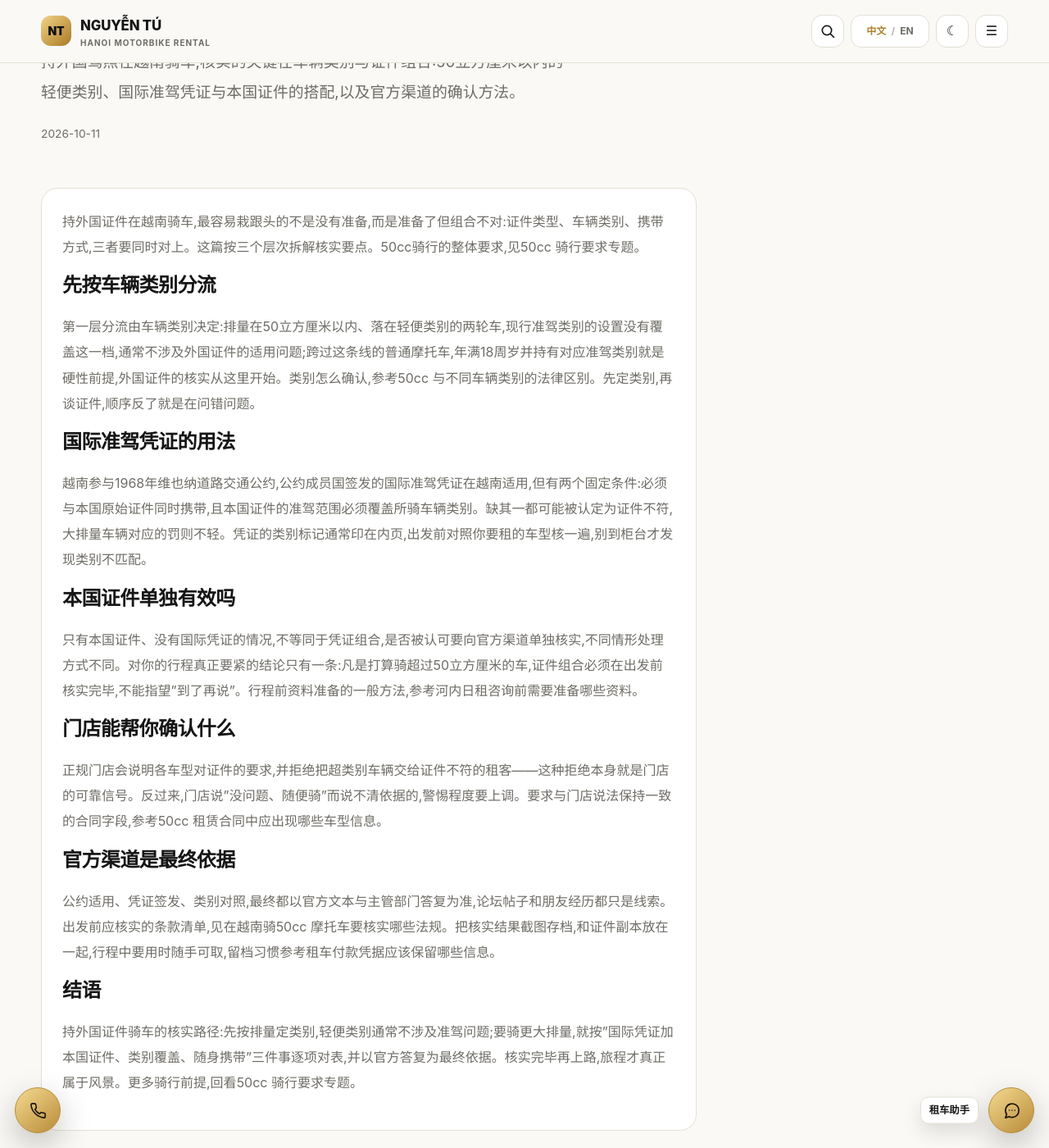
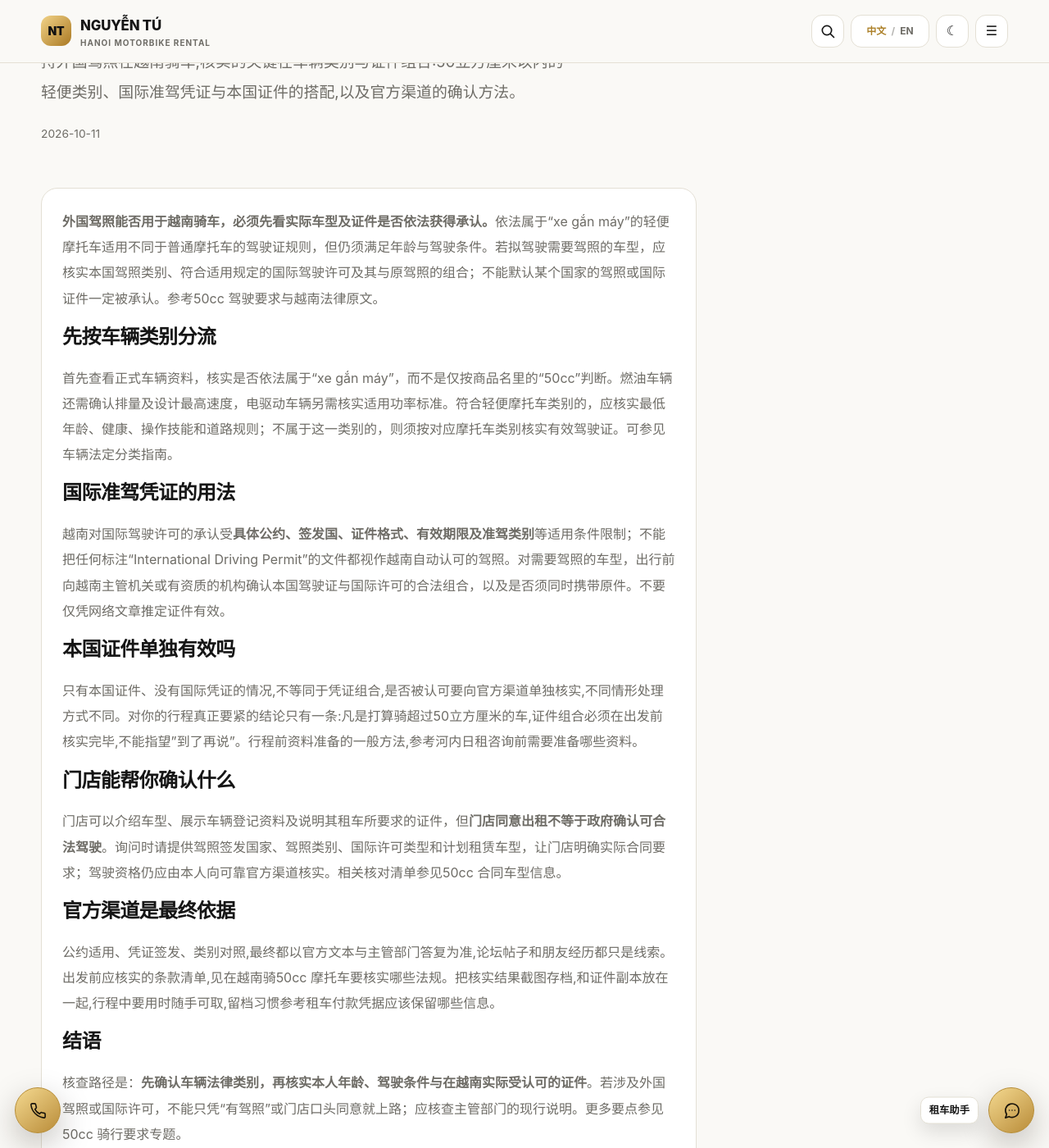
Before and after one commit to thuexemayhanoi/china, a Jekyll site: the page built from _posts/2026-10-11-hanoi-fifty-rules-08.md, in a window 1280 px wide and 1400 px high, scrolled down 221 px. Shown: the whole window at 82% size. Built offline with Jekyll 4.4.1, drawn with Linux system fonts in a browser that asks for light colours.

Commit message:
seo(china): correct CN-0133 foreign licence/IDP claims and clarify official verification

```diff
--- a/_posts/2026-10-11-hanoi-fifty-rules-08.md
+++ b/_posts/2026-10-11-hanoi-fifty-rules-08.md
@@ -13,15 +13,15 @@ seo_silo: "50cc/requirements"
 breadcrumbs: [{"label": "博客", "href": "/blog/"}, {"label": "专题", "href": "/topics/50cc/requirements/"}, {"label": "持外国驾照在越南骑车应核实什么"}]
 publication_method: "automated_qa"
 ---
-持外国证件在越南骑车,最容易栽跟头的不是没有准备,而是准备了但组合不对:证件类型、车辆类别、携带方式,三者要同时对上。这篇按三个层次拆解核实要点。50cc骑行的整体要求,见[50cc 骑行要求专题](/topics/50cc/requirements/)。
+**外国驾照能否用于越南骑车，必须先看实际车型及证件是否依法获得承认。**依法属于“xe gắn máy”的轻便摩托车适用不同于普通摩托车的驾驶证规则，但仍须满足年龄与驾驶条件。若拟驾驶需要驾照的车型，应核实本国驾照类别、符合适用规定的国际驾驶许可及其与原驾照的组合；不能默认某个国家的驾照或国际证件一定被承认。参考[50cc 驾驶要求](/topics/50cc/requirements/)与[越南法律原文](https://vbpl.vn/TW/Pages/vbpq-toanvan.aspx?ItemID=170620)。
 
 ## 先按车辆类别分流
 
-第一层分流由车辆类别决定:排量在50立方厘米以内、落在轻便类别的两轮车,现行准驾类别的设置没有覆盖这一档,通常不涉及外国证件的适用问题;跨过这条线的普通摩托车,年满18周岁并持有对应准驾类别就是硬性前提,外国证件的核实从这里开始。类别怎么确认,参考[50cc 与不同车辆类别的法律区别](/blog/hanoi-fifty-rules-04/)。先定类别,再谈证件,顺序反了就是在问错问题。
+首先查看正式车辆资料，核实是否依法属于“xe gắn máy”，而不是仅按商品名里的“50cc”判断。燃油车辆还需确认排量及设计最高速度，电驱动车辆另需核实适用功率标准。符合轻便摩托车类别的，应核实最低年龄、健康、操作技能和道路规则；不属于这一类别的，则须按对应摩托车类别核实有效驾驶证。可参见[车辆法定分类指南](/blog/hanoi-fifty-rules-04/)。
 
 ## 国际准驾凭证的用法
 
-越南参与1968年维也纳道路交通公约,公约成员国签发的国际准驾凭证在越南适用,但有两个固定条件:必须与本国原始证件同时携带,且本国证件的准驾范围必须覆盖所骑车辆类别。缺其一都可能被认定为证件不符,大排量车辆对应的罚则不轻。凭证的类别标记通常印在内页,出发前对照你要租的车型核一遍,别到柜台才发现类别不匹配。
+越南对国际驾驶许可的承认受**具体公约、签发国、证件格式、有效期限及准驾类别**等适用条件限制；不能把任何标注“International Driving Permit”的文件都视作越南自动认可的驾照。对需要驾照的车型，出行前向越南主管机关或有资质的机构确认本国驾驶证与国际许可的合法组合，以及是否须同时携带原件。不要仅凭网络文章推定证件有效。
 
 ## 本国证件单独有效吗
 
@@ -29,7 +29,7 @@ publication_method: "automated_qa"
 
 ## 门店能帮你确认什么
 
-正规门店会说明各车型对证件的要求,并拒绝把超类别车辆交给证件不符的租客——这种拒绝本身就是门店的可靠信号。反过来,门店说"没问题、随便骑"而说不清依据的,警惕程度要上调。要求与门店说法保持一致的合同字段,参考[50cc 租赁合同中应出现哪些车型信息](/blog/hanoi-fifty-models-16/)。
+门店可以介绍车型、展示车辆登记资料及说明其租车所要求的证件，但**门店同意出租不等于政府确认可合法驾驶**。询问时请提供驾照签发国家、驾照类别、国际许可类型和计划租赁车型，让门店明确实际合同要求；驾驶资格仍应由本人向可靠官方渠道核实。相关核对清单参见[50cc 合同车型信息](/blog/hanoi-fifty-models-16/)。
 
 ## 官方渠道是最终依据
 
@@ -37,4 +37,4 @@ publication_method: "automated_qa"
 
 ## 结语
 
-持外国证件骑车的核实路径:先按排量定类别,轻便类别通常不涉及准驾问题;要骑更大排量,就按"国际凭证加本国证件、类别覆盖、随身携带"三件事逐项对表,并以官方答复为最终依据。核实完毕再上路,旅程才真正属于风景。更多骑行前提,回看[50cc 骑行要求专题](/topics/50cc/requirements/)。
+核查路径是：**先确认车辆法律类别，再核实本人年龄、驾驶条件与在越南实际受认可的证件**。若涉及外国驾照或国际许可，不能只凭“有驾照”或门店口头同意就上路；应核查主管部门的现行说明。更多要点参见[50cc 骑行要求专题](/topics/50cc/requirements/)。
```
